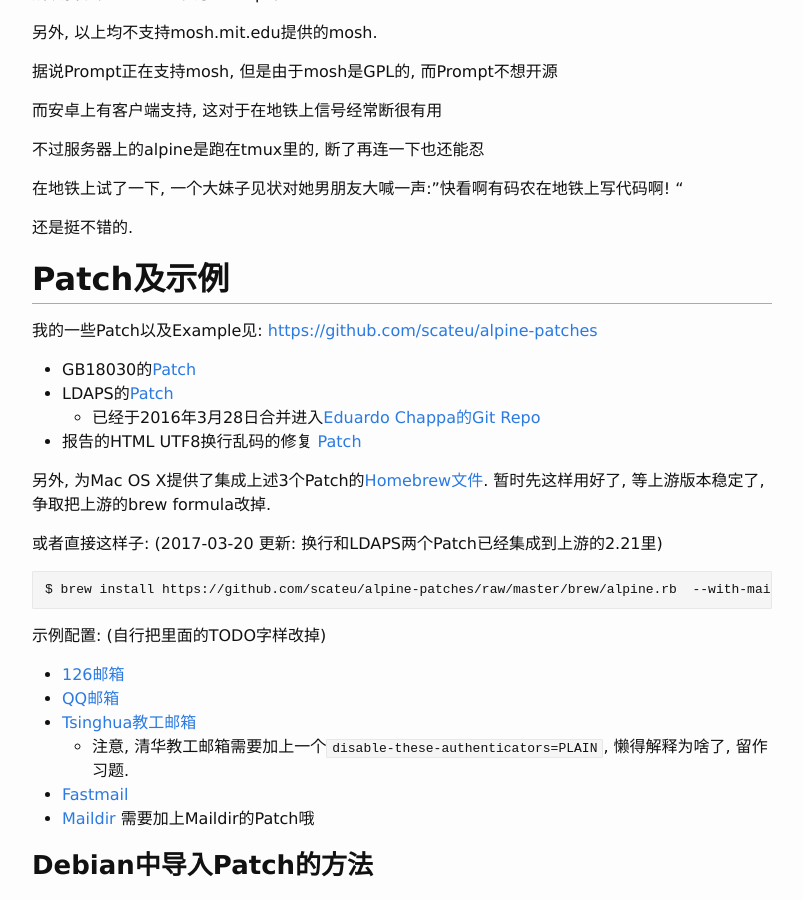
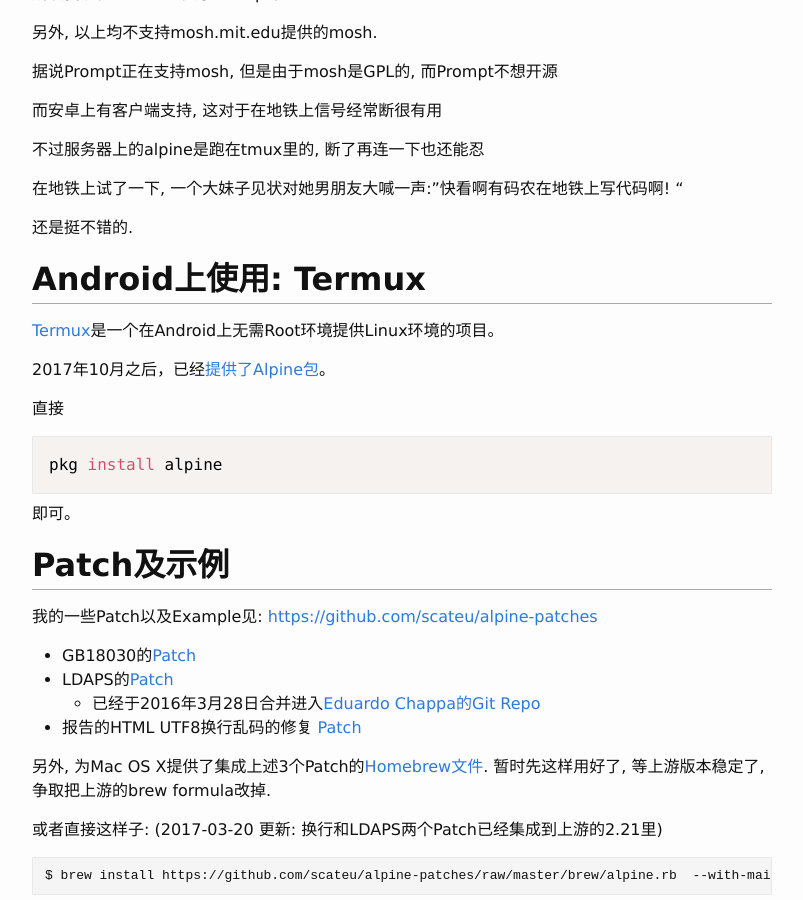
Before and after one commit to scateu/scateu.github.io, a Jekyll site: the page built from _posts/2015-08-23-alpine.md, in a window 1280 px wide and 900 px high, scrolled down 5530 px. Shown: the whole window, without its empty margins (238-1041 px from the left). Built offline with Jekyll 4.4.1, drawn with Linux system fonts in a browser that asks for light colours; nearby versions of some CDN libraries; comment, search, counter and statistics services are not loaded.

Commit message:
2018年 1月17日 星期三 12时51分28秒 CST

````diff
--- a/_posts/2015-08-23-alpine.md
+++ b/_posts/2015-08-23-alpine.md
@@ -347,7 +347,19 @@
 
 还是挺不错的.
 
+## Android上使用: Termux
 
+[Termux](https://termux.com/)是一个在Android上无需Root环境提供Linux环境的项目。
+
+2017年10月之后，已经[提供了Alpine包](https://github.com/termux/termux-packages/issues/140)。
+
+直接
+
+```bash
+pkg install alpine
+```
+
+即可。
 
 ## Patch及示例
 
````
